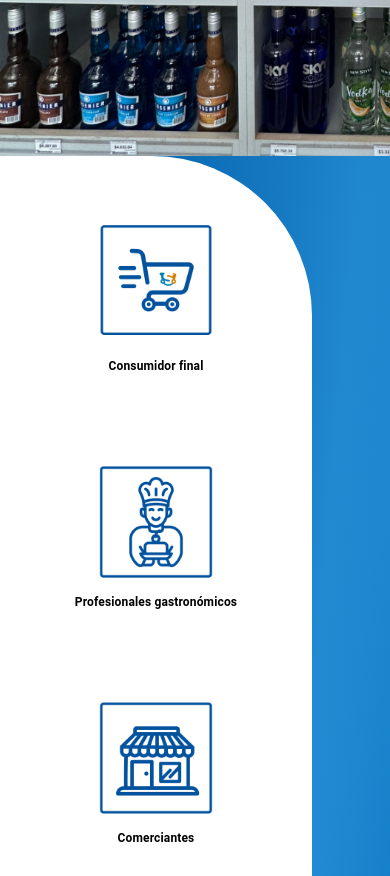
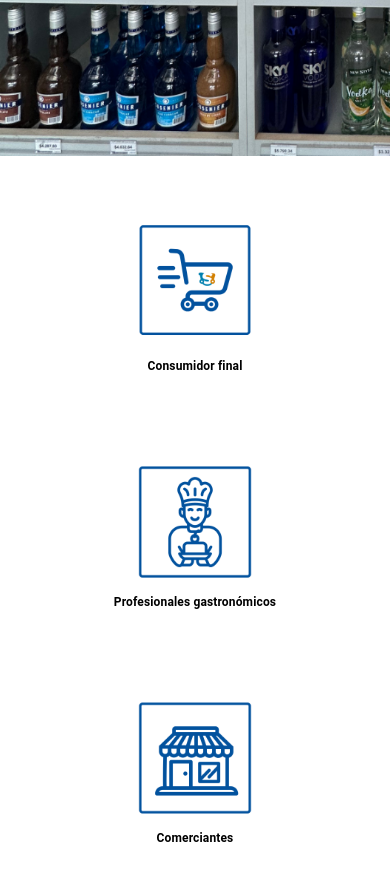
Before and after one commit to AgusOs/refrigerados-santiago, a React (Vite) app: page /como-comprar in a window 390 px wide. Shown: the part 688-1564 px from the top of the page. Built offline with nearby package versions, Linux system fonts and the light colour scheme.

Commit message:
some changes

```diff
--- a/src/components/Navbar/Navbar.jsx
+++ b/src/components/Navbar/Navbar.jsx
@@ -32,10 +32,10 @@ const navItems = [
     name: 'Como comprar',
     path: '/como-comprar'
   },
-  {
-    name: 'La empresa',
-    path: '/empresa'
-  },
+  // {
+  //   name: 'La empresa',
+  //   path: '/empresa'
+  // },
   {
     name: 'Sucursales',
     path: '/sucursales'
--- a/src/components/pages/como-comprar/ComoComprar.module.css
+++ b/src/components/pages/como-comprar/ComoComprar.module.css
@@ -76,6 +76,11 @@
     .cardText {
       display: none;
     }
+
+    .cardsRow {
+      width: 100%;
+      border-radius: 0;
+    }
 }
 
 @media (min-width: 768px) and (max-width: 1565px) {
--- a/src/components/tabs/Tabs.jsx
+++ b/src/components/tabs/Tabs.jsx
@@ -39,7 +39,7 @@ export const Tabs = () => {
       <div className={styles.tabs}>
         <button onClick={handleNavigate('/')}>Ofertas</button>
         <button onClick={handleNavigate('/como-comprar')}>Como comprar</button>
-        <button onClick={handleNavigate('/empresa')}>La empresa</button>
+        {/* <button onClick={handleNavigate('/empresa')}>La empresa</button> */}
         <button onClick={handleNavigate('/sucursales')}>Sucursales</button>
       </div>
       <div className={styles.socialscontainer}>
```
